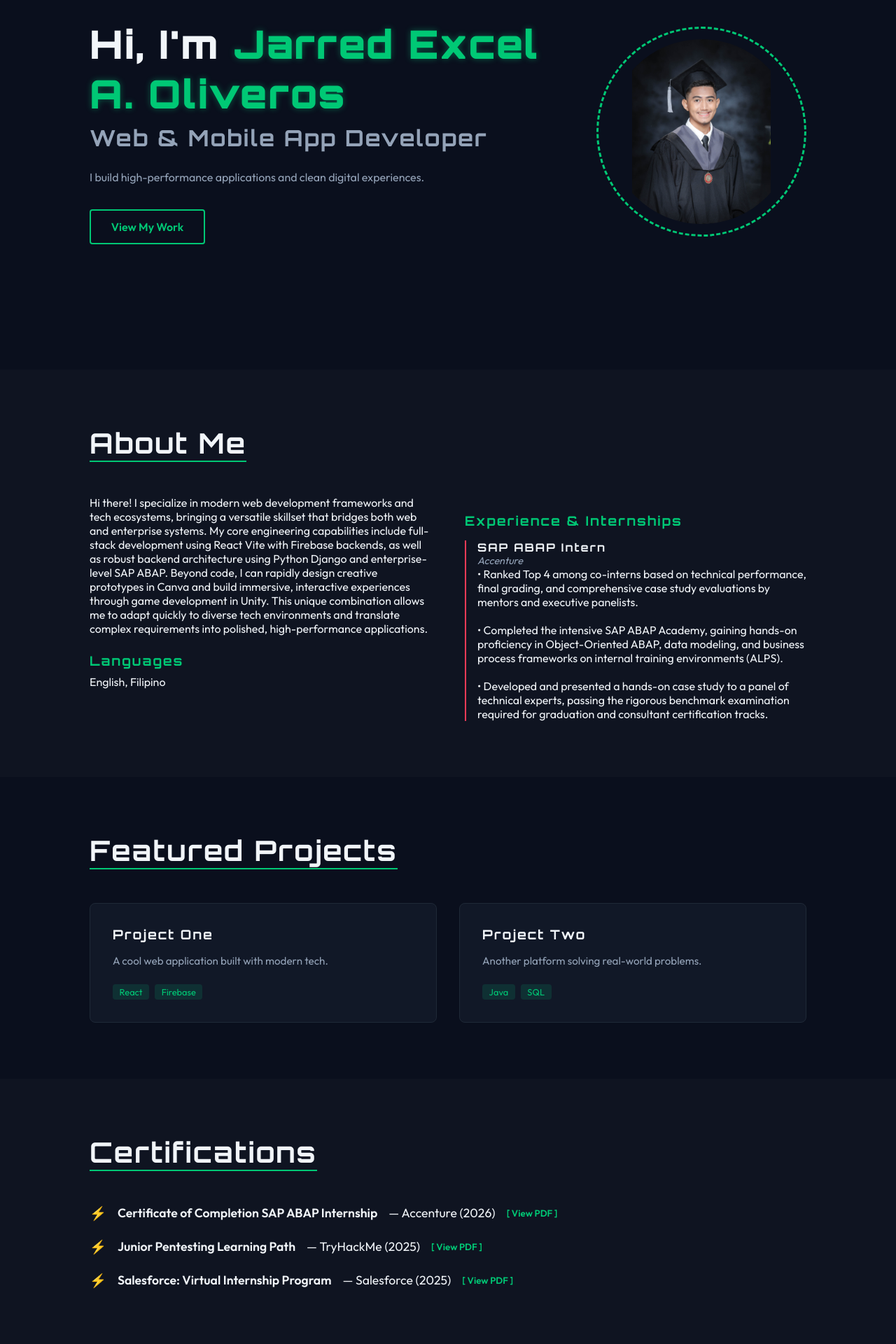
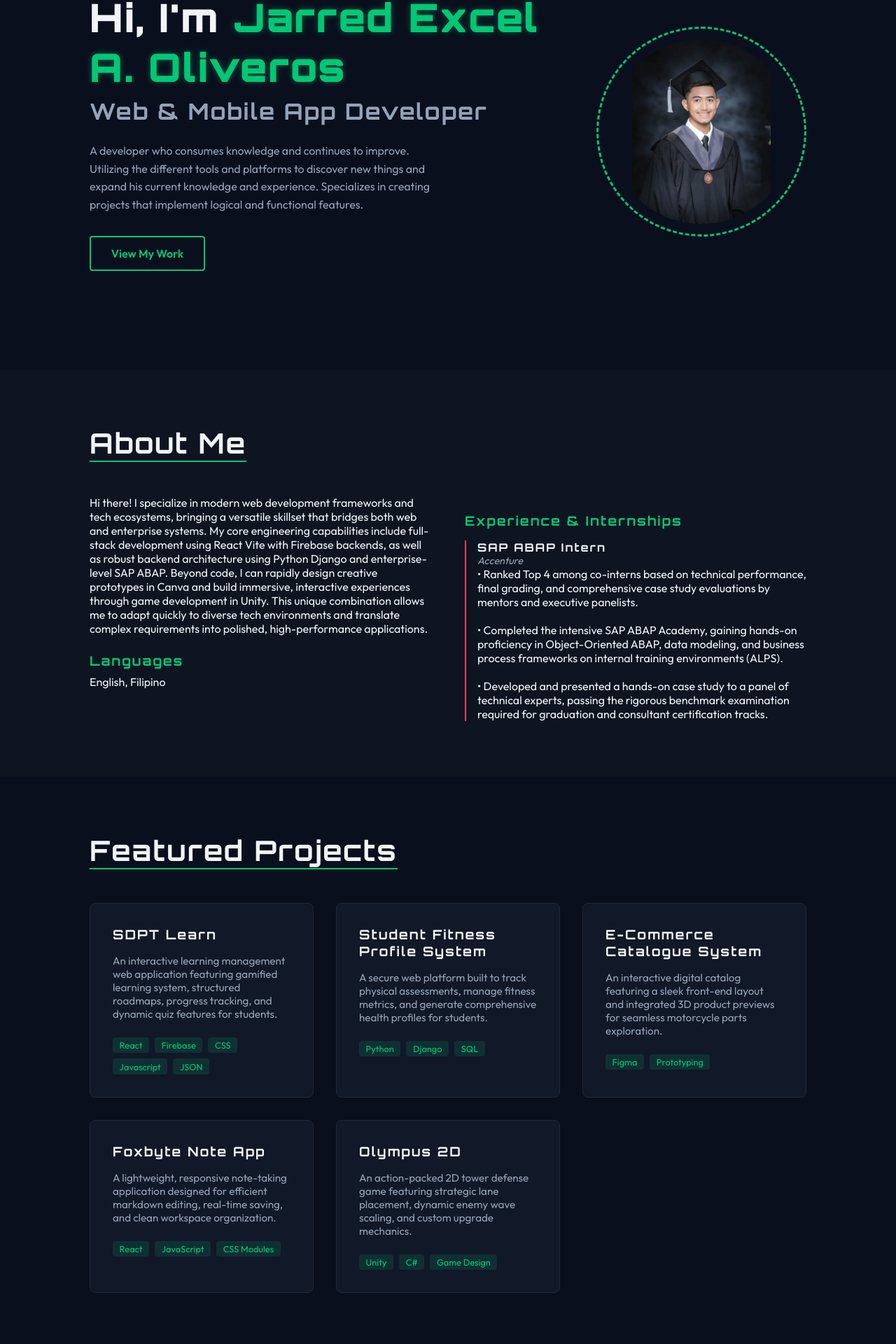
Before and after one commit to jarjar-jarhead/portfolio, a React app: page / in a window 1280 px wide. Shown: the part 232-2152 px from the top of the page at 70% size. Built offline with nearby package versions, Linux system fonts and the light colour scheme; the HTML template or start-up script is replaced by a standard one.

Commit message:
working resume button

```diff
--- a/src/components/Hero.jsx
+++ b/src/components/Hero.jsx
@@ -11,7 +11,10 @@ function Hero() {
         </h1>
         <h2 className={styles.subtitle}>Web & Mobile App Developer</h2>
         <p className={styles.description}>
-          I build high-performance applications and clean digital experiences.
+          A developer who consumes knowledge and continues to improve. Utilizing
+the different tools and platforms to discover new things and expand his
+current knowledge and experience. Specializes in creating projects that
+implement logical and functional features.
         </p>
         <a href="#projects" className={styles.heroBtn}>
           View My Work
--- a/src/components/Navbar.jsx
+++ b/src/components/Navbar.jsx
@@ -2,6 +2,11 @@ import React from "react";
 import styles from "./Navbar.module.css";
 
 function Navbar() {
+  const handleResumeClick = () => {
+    // Looks directly inside your public/ folder for resume.pdf
+    window.open("/resume.pdf", "_blank", "noopener,noreferrer");
+  };
+
   return (
     <nav className={styles.navbar}>
       <div className={styles.logo}>
@@ -26,7 +31,9 @@ function Navbar() {
         </li>
       </ul>
 
-      <button className={styles.resumeBtn}>Resume</button>
+      <button className={styles.resumeBtn} onClick={handleResumeClick}>
+        Resume
+      </button>
     </nav>
   );
 }
--- a/src/components/Projects.jsx
+++ b/src/components/Projects.jsx
@@ -4,15 +4,30 @@ import styles from "./Projects.module.css";
 function Projects() {
   // Hardcoded temporary array to display projects cleanly
   const myProjects = [
-    {
-      title: "Project One",
-      desc: "A cool web application built with modern tech.",
-      tools: ["React", "Firebase"],
+{
+      title: "SDPT Learn",
+      desc: "An interactive learning management web application featuring gamified learning system, structured roadmaps, progress tracking, and dynamic quiz features for students.",
+      tools: ["React", "Firebase", "CSS", "Javascript", "JSON"],
     },
     {
-      title: "Project Two",
-      desc: "Another platform solving real-world problems.",
-      tools: ["Java", "SQL"],
+      title: "Student Fitness Profile System",
+      desc: "A secure web platform built to track physical assessments, manage fitness metrics, and generate comprehensive health profiles for students.",
+      tools: ["Python", "Django", "SQL"],
+    },
+    {
+      title: "E-Commerce Catalogue System",
+      desc: "An interactive digital catalog featuring a sleek front-end layout and integrated 3D product previews for seamless motorcycle parts exploration.",
+      tools: ["Figma", "Prototyping", ],
+    },
+    {
+      title: "Foxbyte Note App",
+      desc: "A lightweight, responsive note-taking application designed for efficient markdown editing, real-time saving, and clean workspace organization.",
+      tools: ["React", "JavaScript", "CSS Modules"],
+    },
+    {
+      title: "Olympus 2D",
+      desc: "An action-packed 2D tower defense game featuring strategic lane placement, dynamic enemy wave scaling, and custom upgrade mechanics.",
+      tools: ["Unity", "C#", "Game Design"],
     },
   ];
 
```
Also changed, not shown: 1 other file (tests, documents, lock files or other folders).
